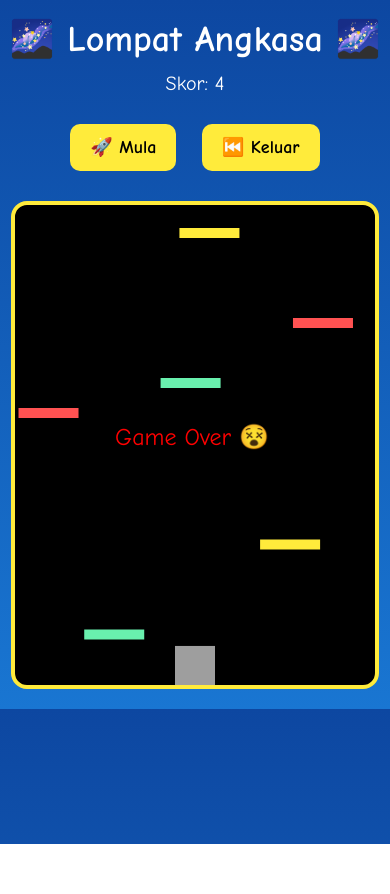
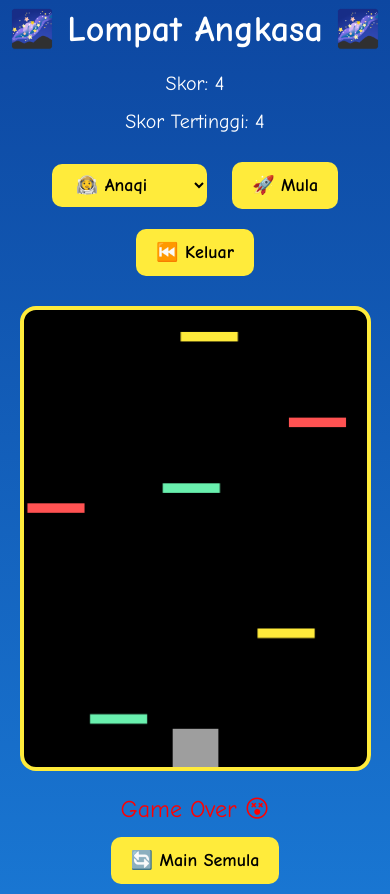
Before and after one commit to zulramsey7/Iqra-Galaksi, a website: page public/lompat-angkasa.html in a window 390 px wide. Both pictures are taken after a click on the button "🚀 Mula". Before the commit the page ends 844 px from the top, so only its background shows below. Drawn offline with Linux system fonts and the light colour scheme.

Commit message:
Update lompat-angkasa.html

```diff
--- a/public/lompat-angkasa.html
+++ b/public/lompat-angkasa.html
@@ -20,7 +20,7 @@
       margin: 20px auto;
       border-radius: 16px;
     }
-    button {
+    button, select {
       background-color: #ffeb3b;
       color: #000;
       font-weight: bold;
@@ -30,44 +30,75 @@
       border-radius: 10px;
       margin: 10px;
       cursor: pointer;
+      transition: transform 0.2s ease;
     }
-    #score {
+    button:hover, select:hover {
+      transform: scale(1.05);
+    }
+    #score, #highScore {
       font-size: 20px;
       margin-top: 10px;
+    }
+    #gameOverMsg {
+      font-size: 24px;
+      color: red;
+      margin-top: 20px;
+    }
+    @media (max-width: 600px) {
+      canvas {
+        width: 90% !important;
+        height: auto !important;
+      }
     }
   </style>
 </head>
 <body>
-  <h1 class="text-4xl font-bold mb-2">🌌 Lompat Angkasa 🌌</h1>
-  <p id="score" class="text-lg mb-4">Skor: 0</p>
+  <h1 class="text-4xl font-bold mb-2 animate-bounce">🌌 Lompat Angkasa 🌌</h1>
+  <p id="score" class="text-lg mb-1">Skor: 0</p>
+  <p id="highScore" class="text-lg mb-4">Skor Tertinggi: 0</p>
+  <select id="characterSelect">
+    <option value="astro1">🧑‍🚀 Anaqi</option>
+    <option value="astro2">👩‍🚀 Humaira</option>
+  </select>
   <button id="startBtn">🚀 Mula</button>
   <button onclick="window.location.href='mini-game.html'">⏮️ Keluar</button>
   <canvas id="gameCanvas" width="360" height="480"></canvas>
+  <div id="gameOverMsg"></div>
 
   <audio id="jumpSound" src="audio/jump.mp3"></audio>
+  <audio id="gameOverSound" src="audio/gameover.mp3"></audio>
 
   <script>
     const canvas = document.getElementById('gameCanvas');
     const ctx = canvas.getContext('2d');
     const startBtn = document.getElementById('startBtn');
     const scoreDisplay = document.getElementById('score');
+    const highScoreDisplay = document.getElementById('highScore');
     const jumpSound = document.getElementById('jumpSound');
+    const gameOverSound = document.getElementById('gameOverSound');
+    const gameOverMsg = document.getElementById('gameOverMsg');
+    const characterSelect = document.getElementById('characterSelect');
 
-    const playerImage = new Image();
-    playerImage.src = "https://i.ibb.co/r2BC5Hhm/Chat-GPT-Image-Aug-5-2025-12-55-33-AM.png"; // Ganti ikut imej karakter
+    const playerImages = {
+      astro1: "https://i.ibb.co/r2BC5Hhm/Chat-GPT-Image-Aug-5-2025-12-55-33-AM.png",
+      astro2: "https://i.ibb.co/7JpZ56mn/Chat-GPT-Image-Aug-3-2025-03-24-29-PM.pngg"
+    };
 
-    let player, gravity, jumpStrength, platforms, score, isGameOver, speed;
+    let playerImage = new Image();
+    let player, gravity, jumpStrength, platforms, score, highScore, isGameOver, speed;
     let leftPressed = false;
     let rightPressed = false;
 
     const platformColors = ['#ff5252', '#ffeb3b', '#69f0ae', '#40c4ff', '#ea80fc'];
 
     function setup() {
+      playerImage.src = playerImages[characterSelect.value];
+
       player = {
-        x: canvas.width / 2 - 20,
+        x: canvas.width / 2 - 24,
         y: canvas.height - 100,
-        width: 40,
-        height: 40,
+        width: 48,
+        height: 48,
         vy: 0
       };
 
@@ -77,8 +108,8 @@
       platforms = [];
       score = 0;
       isGameOver = false;
+      gameOverMsg.innerHTML = "";
 
-      // Platform pertama tepat bawah pemain
       platforms.push({
         x: player.x - 10,
         y: player.y + player.height,
@@ -111,16 +142,9 @@
     function drawPlatforms() {
       platforms.forEach(p => {
         const color = platformColors[p.colorIndex];
-
-        if (p.glow && p.glowTimer > 0) {
-          ctx.shadowColor = color;
-          ctx.shadowBlur = 20;
-          p.glowTimer--;
-        } else {
-          ctx.shadowBlur = 0;
-          p.glow = false;
-        }
-
+        ctx.shadowColor = p.glow && p.glowTimer > 0 ? color : "transparent";
+        ctx.shadowBlur = p.glow && p.glowTimer > 0 ? 20 : 0;
+        if (p.glowTimer > 0) p.glowTimer--;
         ctx.fillStyle = color;
         ctx.fillRect(p.x, p.y, p.width, p.height);
         ctx.shadowBlur = 0;
@@ -136,10 +160,8 @@
           p.colorIndex = Math.floor(Math.random() * platformColors.length);
           p.glow = false;
           p.glowTimer = 0;
-
           score++;
           scoreDisplay.innerText = "Skor: " + score;
-
           if (score % 10 === 0) speed += 0.3;
         }
       });
@@ -147,20 +169,15 @@
 
     function detectCollision() {
       platforms.forEach(p => {
-        const playerBottom = player.y + player.height;
-        const playerRight = player.x + player.width;
-        const playerLeft = player.x;
-        const platformTop = p.y;
-        const platformBottom = p.y + p.height;
-        const platformLeft = p.x;
-        const platformRight = p.x + p.width;
-
+        const bottom = player.y + player.height;
+        const right = player.x + player.width;
+        const left = player.x;
         if (
           player.vy > 0 &&
-          playerBottom > platformTop &&
-          playerBottom < platformTop + 10 &&
-          playerRight > platformLeft &&
-          playerLeft < platformRight
+          bottom > p.y &&
+          bottom < p.y + 10 &&
+          right > p.x &&
+          left < p.x + p.width
         ) {
           player.vy = jumpStrength;
           p.glow = true;
@@ -185,6 +202,13 @@
 
       if (player.y + player.height > canvas.height) {
         isGameOver = true;
+        gameOverSound.play();
+        if (score > highScore) {
+          highScore = score;
+          localStorage.setItem("lompatHighScore", highScore);
+        }
+        highScoreDisplay.innerText = "Skor Tertinggi: " + highScore;
+        gameOverMsg.innerHTML = 'Game Over 😵<br><button onclick="restart()" class="restart-btn">🔄 Main Semula</button>';
       }
 
       detectCollision();
@@ -192,26 +216,37 @@
       drawPlayer();
       drawPlatforms();
 
-      if (!isGameOver) {
-        requestAnimationFrame(update);
-      } else {
-        ctx.fillStyle = 'red';
-        ctx.font = '24px Comic Sans MS';
-        ctx.fillText('Game Over 😵', canvas.width / 2 - 80, canvas.height / 2);
-      }
+      if (!isGameOver) requestAnimationFrame(update);
+    }
+
+    function restart() {
+      setup();
+      update();
     }
 
     document.addEventListener('keydown', (e) => {
       if (e.code === 'ArrowLeft') leftPressed = true;
       if (e.code === 'ArrowRight') rightPressed = true;
+      if (e.code === 'Space' && isGameOver) restart();
     });
-
     document.addEventListener('keyup', (e) => {
       if (e.code === 'ArrowLeft') leftPressed = false;
       if (e.code === 'ArrowRight') rightPressed = false;
     });
+    canvas.addEventListener('touchstart', (e) => {
+      const touchX = e.touches[0].clientX;
+      const mid = canvas.getBoundingClientRect().left + canvas.width / 2;
+      if (touchX < mid) leftPressed = true;
+      else rightPressed = true;
+    });
+    canvas.addEventListener('touchend', () => {
+      leftPressed = false;
+      rightPressed = false;
+    });
 
     startBtn.addEventListener('click', () => {
+      highScore = parseInt(localStorage.getItem("lompatHighScore")) || 0;
+      highScoreDisplay.innerText = "Skor Tertinggi: " + highScore;
       setup();
       update();
     });
```
